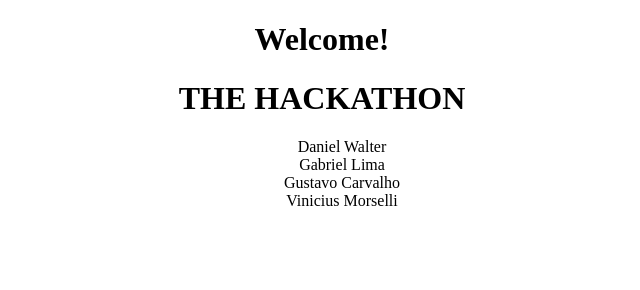
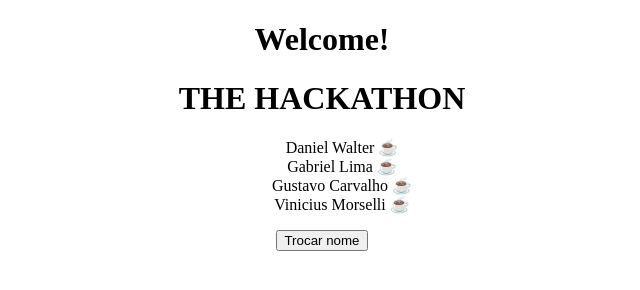
Before and after one commit to Dannspress/VueJS_Try, a plain HTML site: page index.html in a window 1280 px wide. Shown: the whole page, without its empty margins (318-958 px from the left). Drawn offline with nearby package versions, Linux system fonts and the light colour scheme.

Commit message:
Compute and methods

```diff
--- a/app.js
+++ b/app.js
@@ -8,5 +8,23 @@ const app = new Vue({
       'Gustavo Carvalho',
       'Vinicius Morselli'
     ]
+  },
+  computed: {
+    emoji: function() {
+      if(this.names[0] == 'Daniel Walter') {
+        return '☕'
+      } else {
+        return ''
+      }
+    }
+  },
+  methods: {
+    changeTitle: function() {
+      if(this.title == "THE HACKATHON") {
+        this.title = "BY UNDEFINED"
+      } else {
+        this.title = "THE HACKATHON"
+      }
+    }
   }
 })
--- a/index.html
+++ b/index.html
@@ -16,9 +16,10 @@
     <h1>{{ title }}</h1>
     <div>
       <ul style="list-style-type: none">
-        <li v-for="names in names">{{ names }}</li>
+        <li v-for="names in names">{{ names }} {{ emoji }}</li>
       </ul>
     </div>
+    <button v-on:click="changeTitle">Trocar nome</button>
   </main>
 </body>
 </html>
```
